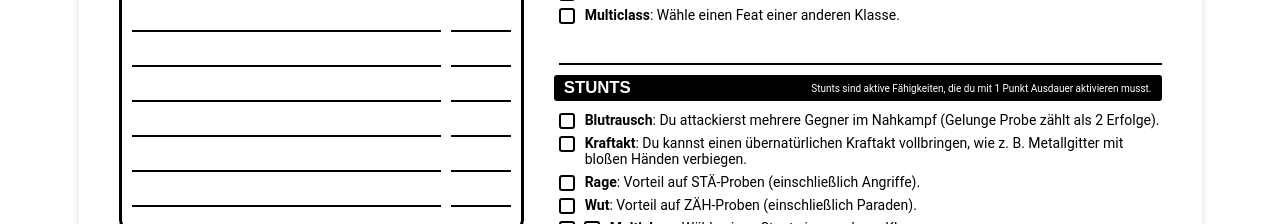
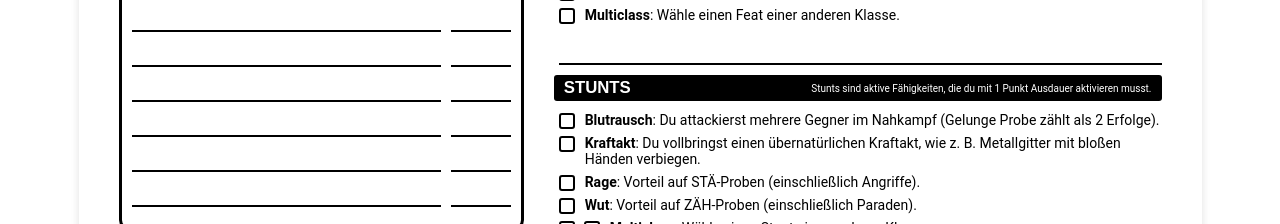
Before and after one commit to Paraldos/dungeoncrawl, a React (Vite) app: page / in a window 1280 px wide. Shown: the part 3560-3784 px from the top of the page. Built offline with nearby package versions, Linux system fonts and the light colour scheme.

Commit message:
updated playbooks

```diff
--- a/src/components/playbooks/data/Descriptions.js
+++ b/src/components/playbooks/data/Descriptions.js
@@ -17,7 +17,7 @@ const descriptions = {
   iron_skin: "Deine Gesundheit steigt um 1 Punkt.",
   iron_will: "Deine Ausdauer steigt um 1 Punkt.",
   feat_of_strength:
-    "Du kannst einen übernatürlichen Kraftakt vollbringen, wie z. B. Metallgitter mit bloßen Händen verbiegen.",
+    "Du vollbringst einen übernatürlichen Kraftakt, wie z. B. Metallgitter mit bloßen Händen verbiegen.",
   rage: "Vorteil auf STÄ-Proben (einschließlich Angriffe).",
   fury: "Vorteil auf ZÄH-Proben (einschließlich Paraden).",
   intuition: "Konzentriere dich, um Böses in der Nähe zu spüren.",
--- a/src/components/playbooks/data/ListOfPlaybooks.js
+++ b/src/components/playbooks/data/ListOfPlaybooks.js
@@ -160,7 +160,6 @@ const listOfPlaybooks = [
         descriptions.magic_missile("arkaner Energie")
       ),
       new Talent("Eiserner Wille", descriptions.iron_will, [false, false]),
-      new Talent("Genie", descriptions.genius, [true]),
       new Talent("Gelehrter", descriptions.skill(["Bildung", "Wissen"])),
       new Talent("Zaubertricks", descriptions.wizzard_tricks),
     ],
```
